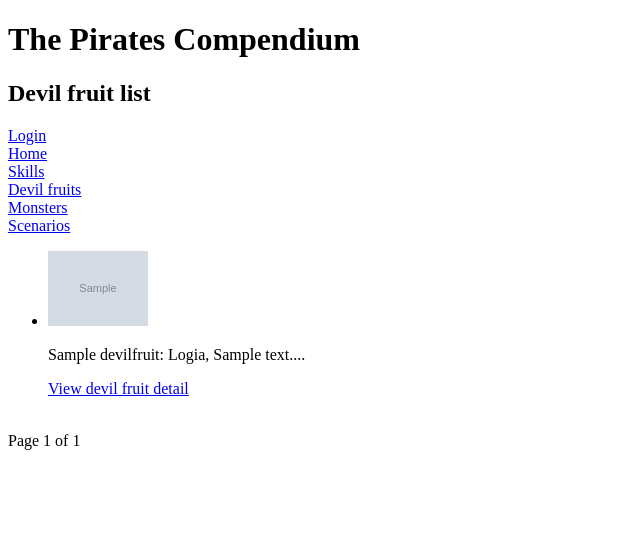
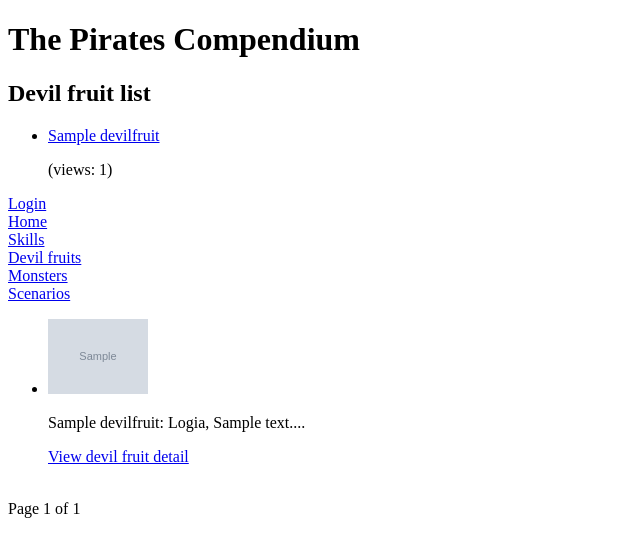
Before and after one commit to SerhiiHryniuk/the-pirates-compendium, a Django app: page /compendium/devil-fruit/ in a window 1280 px wide. Shown: the top 557 px of the page, without its empty margins (0-640 px from the left). Run offline with Django 5.2, Linux system fonts and the light colour scheme; tables that the repository leaves empty hold one stand-in row (values such as "Sample post"); grey boxes marked "Sample" are stand-in pictures.

Commit message:
feat: add 3 top viewed devil fruit section to list page

```diff
--- a/compendium/views.py
+++ b/compendium/views.py
@@ -88,6 +88,11 @@ class DevilFruitListView(ListView):
     template_name = 'compendium/devil_fruit_list.html'
     context_object_name = 'devil_fruit_list'
     paginate_by = 5
+
+    def get_context_data(self, **kwargs):
+        context = super().get_context_data(**kwargs)
+        context['top_devil_fruits'] = DevilFruit.objects.order_by('-view_count', 'name')[:3]
+        return context
 
 
 class DevilFruitCreateView(CreateView):
--- a/templates/compendium/devil_fruit_list.html
+++ b/templates/compendium/devil_fruit_list.html
@@ -7,6 +7,14 @@
 <body>
   <h1>The Pirates Compendium</h1>
   <h2>Devil fruit list</h2>
+  <ul>
+    {% for devil_fruit in top_devil_fruits %}
+      <li>
+        <a href="{% url "compendium:devil_fruit_detail" slug=devil_fruit.slug %}">{{ devil_fruit.name }}</a>
+        <p>(views: {{ devil_fruit.view_count }})</p>
+      </li>
+    {% endfor %}
+  </ul>
   {% if user.is_authenticated %}
     <p>User: {{ user.username }}</p>
     <form action="{% url "logout" %}" method=post>
```
